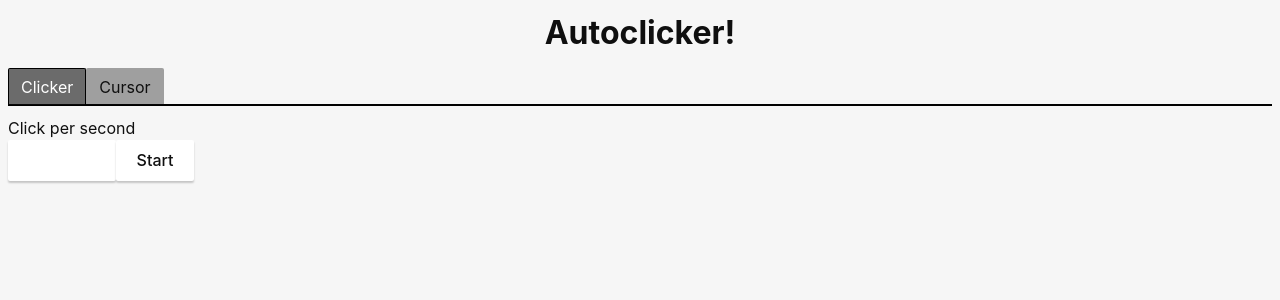
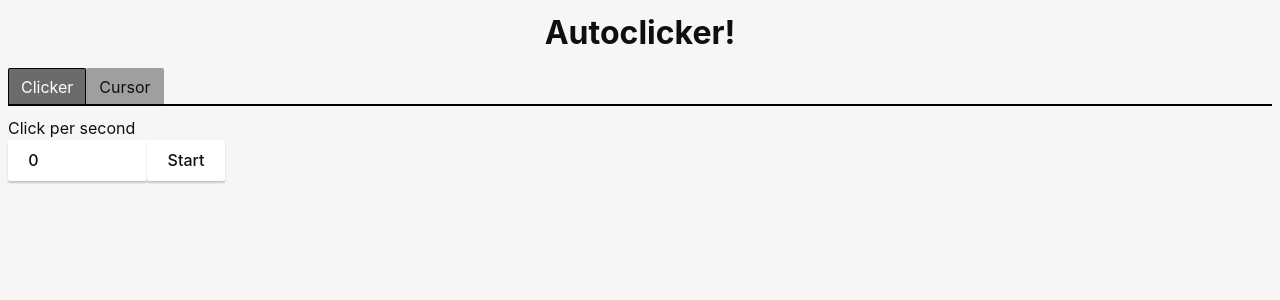
Before and after one commit to Vilkku11/autoclicker, a React (Vite) app: page / in a window 1280 px wide. Shown: the top 300 px of the page. Built offline with nearby package versions, Linux system fonts and the light colour scheme.

Commit message:
click speed now controllable

```diff
--- a/src/tabs/Cps.jsx
+++ b/src/tabs/Cps.jsx
@@ -1,15 +1,31 @@
 import { invoke } from "@tauri-apps/api/tauri";
 import "./Cps.css";
+import { useState } from "react";
 const Cps = () => {
-  const click = async () => {
-    await invoke("click");
+  const [cps, setCps] = useState(0);
+
+  const click = async (event) => {
+    event.preventDefault();
+    console.log(cps);
+    await invoke("click", { cps: cps });
   };
 
   return (
     <div>
       <label>Click per second</label>
-      <input type="number" min="0" max="5"></input>
-      <button onClick={click}>Start</button>
+      <form onSubmit={click}>
+        <input
+          id="cps"
+          value={cps}
+          type="number"
+          min="1"
+          max="5000"
+          onChange={(event) => {
+            setCps(event.target.value);
+          }}
+        ></input>
+        <button>Start</button>
+      </form>
     </div>
   );
 };
```
Also changed, not shown: 2 other files (tests, documents, lock files or other folders).
